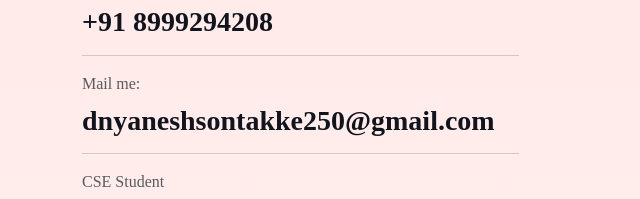
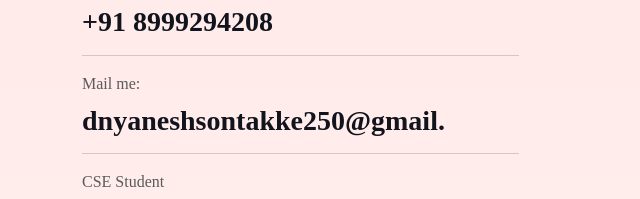
Before and after one commit to Dnyanu-2005/personal-portfolio-, a plain HTML site: page index.html in a window 1280 px wide. Shown: the part 2586-2785 px from the top of the page, 0-640 px from the left. Drawn offline with nearby package versions, Linux system fonts and the light colour scheme.

Commit message:
Update index.html

```diff
--- a/index.html
+++ b/index.html
@@ -322,7 +322,7 @@
                     <h3 class="fw-bold">+91 8999294208</h3>
                     <hr class="w-100">
                     <p class="mb-2">Mail me:</p>
-                    <h3 class="fw-bold">dnyaneshsontakke250@gmail.com</h3>
+                    <h3 class="fw-bold">dnyaneshsontakke250@gmail.</h3>
                     <hr class="w-100">
                     <p class="mb-2">CSE Student</p>
                     <h3 class="fw-bold">P.R.Pote college of engg.</h3>
```
